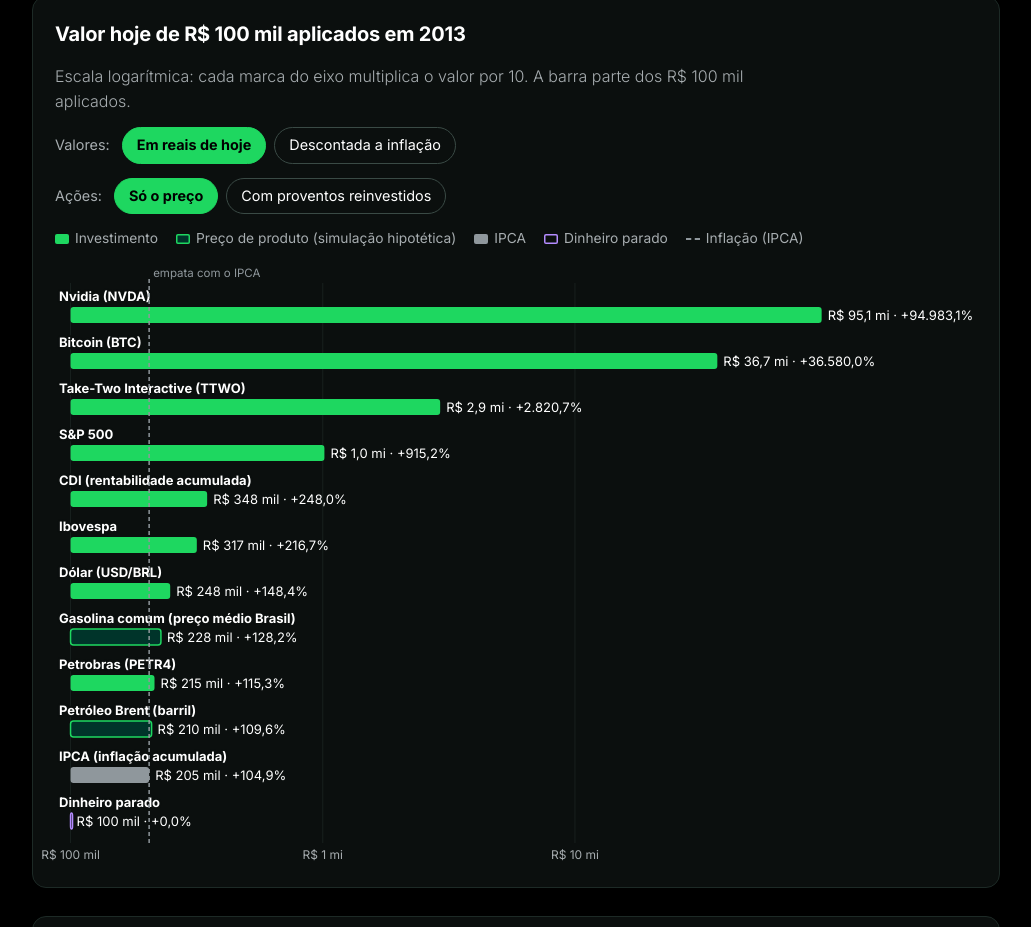
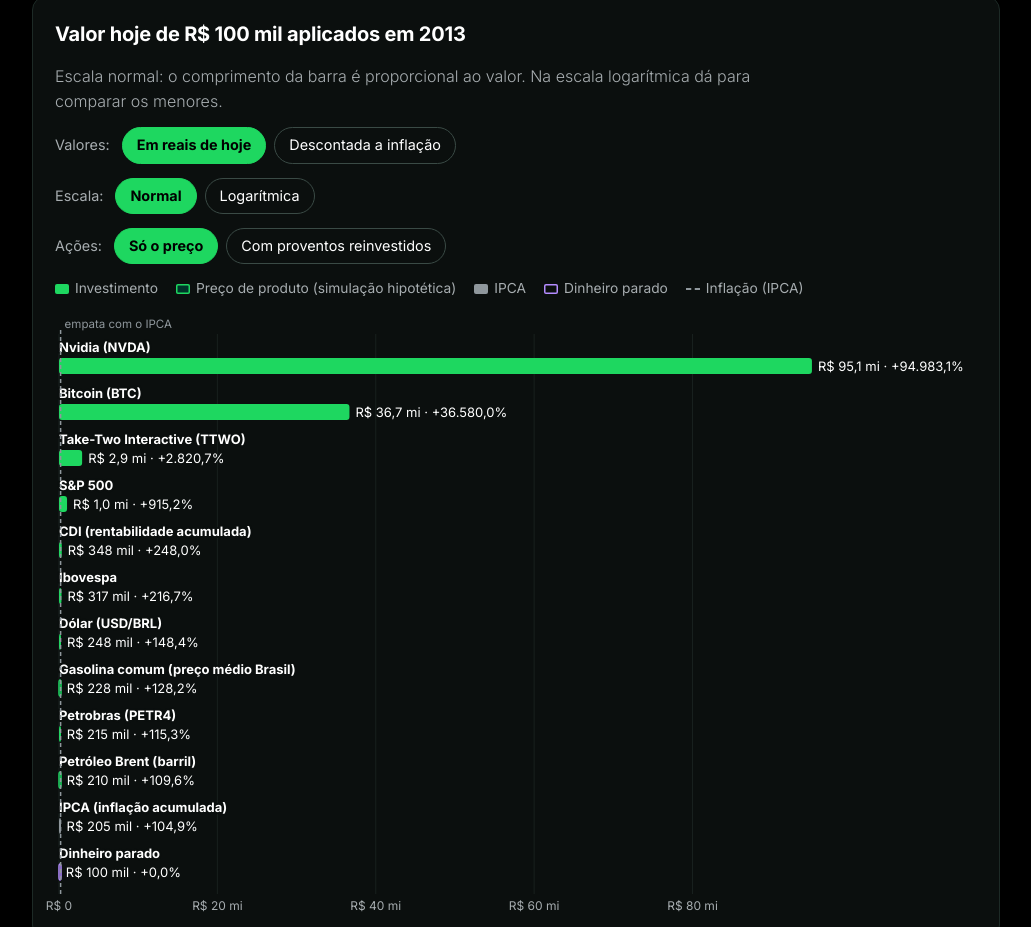
Before and after one commit to guivaraschinalves/liberta-dados, a plain HTML site: page index.html in a window 1280 px wide. Shown: the part 429-1356 px from the top of the page, without its empty margins (124-1155 px from the left). Drawn offline with Linux system fonts and the light colour scheme.

Commit message:
Escala normal ou logarítmica nos dois gráficos (barras abrem na normal, trajetória na logarítmica)
Co-Authored-By: Claude Opus 5.5 <noreply@anthropic.com>

```diff
--- a/index.html
+++ b/index.html
@@ -112,11 +112,16 @@
 
   <section class="cartao">
     <h2>Valor hoje de R$ 100 mil aplicados em 2013</h2>
-    <p class="sub">Escala logarítmica: cada marca do eixo multiplica o valor por 10. A barra parte dos R$ 100 mil aplicados.</p>
+    <p class="sub" id="sub-barras"></p>
     <div class="controles">
       <span class="rot">Valores:</span>
       <button class="botao" data-real="0" aria-pressed="true">Em reais de hoje</button>
       <button class="botao" data-real="1" aria-pressed="false">Descontada a inflação</button>
+    </div>
+    <div class="controles">
+      <span class="rot">Escala:</span>
+      <button class="botao" data-escala-b="normal" aria-pressed="true">Normal</button>
+      <button class="botao" data-escala-b="log" aria-pressed="false">Logarítmica</button>
     </div>
     <div class="controles">
       <span class="rot">Ações:</span>
@@ -135,11 +140,16 @@
 
   <section class="cartao">
     <h2>Trajetória de R$ 100 mil, mês a mês, em reais</h2>
-    <p class="sub">Escolha um ativo para destacar. CDI, IPCA e dinheiro parado ficam sempre à vista; escala logarítmica.</p>
+    <p class="sub">Escolha um ativo para destacar. CDI, IPCA e dinheiro parado ficam sempre à vista. Na escala logarítmica, a mesma inclinação é o mesmo rendimento percentual.</p>
     <div class="controles">
       <span class="rot">Valores:</span>
       <button class="botao" data-real="0" aria-pressed="true">Em reais de hoje</button>
       <button class="botao" data-real="1" aria-pressed="false">Descontada a inflação</button>
+    </div>
+    <div class="controles">
+      <span class="rot">Escala:</span>
+      <button class="botao" data-escala-l="normal" aria-pressed="false">Normal</button>
+      <button class="botao" data-escala-l="log" aria-pressed="true">Logarítmica</button>
     </div>
     <div class="chips" id="chips"></div>
     <div class="legenda">
@@ -188,7 +198,15 @@
   const A = R.ativos;
   const porId = Object.fromEntries(A.map(a => [a.id, a]));
   const svgNS = "http://www.w3.org/2000/svg";
-  let modo = "preco", selecionado = "nvda", real = false;
+  let modo = "preco", selecionado = "nvda", real = false, escalaB = "normal", escalaL = "log";
+  // Marcas "redondas" para eixo linear de 0 a max
+  function marcasLin(max) {
+    const bruto = max / 5, p = 10 ** Math.floor(Math.log10(bruto)), n = bruto / p;
+    const passo = (n <= 1 ? 1 : n <= 2 ? 2 : n <= 2.5 ? 2.5 : n <= 5 ? 5 : 10) * p, t = [];
+    for (let v = 0; v <= max * 1.0001; v += passo) t.push(v);
+    return t;
+  }
+  const rotEixo = (v, rs) => v === 0 ? (rs ? "R$ 0" : "0") : (rs ? "R$ " : "") + (v >= 1e6 ? nf(v % 1e6 ? 1 : 0).format(v / 1e6) + " mi" : nf(0).format(v / 1e3) + " mil");
 
   const nf = (d, min = d) => new Intl.NumberFormat("pt-BR", { minimumFractionDigits: min, maximumFractionDigits: d });
   const pct = (x, d = 1) => (x >= 0 ? "+" : "−") + nf(d).format(Math.abs(x * 100)) + "%";
@@ -255,16 +273,20 @@
     const lista = [...A, parado].filter(a => !(real && a.id === "ipca")).sort((x, y) => vb(y) - vb(x));
     const H = topo + lista.length * lin + base;
     const svg = el("svg", { viewBox: `0 0 ${W} ${H}`, role: "img",
-      "aria-label": "Valor hoje de R$ 100 mil aplicados em 2013, por ativo, em escala logarítmica" }, box);
-    const lo = Math.log10(Math.min(1e5, ...lista.map(vb)) * 0.9), hi = Math.log10(Math.max(...lista.map(vb)) * 1.05);
+      "aria-label": "Valor hoje de R$ 100 mil aplicados em 2013, por ativo" }, box);
+    const logB = escalaB === "log", maxB = Math.max(...lista.map(vb));
+    const lo = Math.log10(Math.min(1e5, ...lista.map(vb)) * 0.9), hi = Math.log10(maxB * 1.05);
     const x0 = 4, x1 = W - (W < 560 ? 92 : 150);
-    const X = v => x0 + (Math.log10(v) - lo) / (hi - lo) * (x1 - x0);
+    const X = logB ? v => x0 + (Math.log10(v) - lo) / (hi - lo) * (x1 - x0) : v => x0 + v / (maxB * 1.02) * (x1 - x0);
+    document.getElementById("sub-barras").textContent = logB
+      ? "Escala logarítmica: cada marca do eixo multiplica o valor por 10. A barra parte dos R$ 100 mil aplicados."
+      : "Escala normal: o comprimento da barra é proporcional ao valor. Na escala logarítmica dá para comparar os menores.";
     const gG = el("g", { class: "grade" }, svg), gE = el("g", { class: "eixo" }, svg);
-    for (let e = 5; e <= 9; e++) {
-      const v = 10 ** e; if (Math.log10(v) > hi) break;
+    const marcasB = logB ? [1e5, 1e6, 1e7, 1e8, 1e9].filter(v => Math.log10(v) <= hi) : marcasLin(maxB);
+    for (const v of marcasB) {
       el("line", { x1: X(v), x2: X(v), y1: topo - 6, y2: H - base + 2 }, gG);
       const t = el("text", { x: X(v), y: H - 6, "text-anchor": "middle" }, gE);
-      t.textContent = v >= 1e6 ? `R$ ${v / 1e6} mi` : `R$ ${v / 1e3} mil`;
+      t.textContent = rotEixo(v, true);
     }
     lista.forEach((a, i) => {
       const y = topo + i * lin;
@@ -272,7 +294,7 @@
       const cor = a.id === "ipca" ? "var(--ipca)" : a.id === "parado" ? "var(--cartao)" : a.tipo.startsWith("Preço") ? "var(--hipo)" : "var(--verde)";
       const n = el("text", { x: x0, y: y + 12, "font-size": 13, "font-weight": 700, class: "rotulo" }, svg);
       n.textContent = a.nome + (modo === "tr" && a.hoje_tr ? " · com proventos" : "");
-      const a0 = X(Math.min(v, R.capital)), a1 = X(Math.max(v, R.capital));
+      const a0 = logB ? X(Math.min(v, R.capital)) : x0, a1 = logB ? X(Math.max(v, R.capital)) : X(v);
       el("rect", { x: a0, y: y + 18, width: Math.max(2, a1 - a0), height: 16, rx: 3, fill: cor, stroke: a.id === "parado" ? "var(--parado)" : a.tipo.startsWith("Preço") ? "var(--verde)" : "none", "stroke-width": 1.5 }, svg);
       const val = el("text", { x: a1 + 6, y: y + 31, "font-size": 13 }, svg);
       val.textContent = `${reais(v, true)} · ${pct(v / R.capital - 1)}`;
@@ -318,15 +340,16 @@
     const svg = el("svg", { viewBox: `0 0 ${W} ${H}`, role: "img", "aria-label": "Trajetória mensal de R$ 100 mil aplicados em cada ativo" }, box);
     const t0 = Date.parse("2013-11-01"), t1 = Date.parse("2026-12-01");
     const todos = [...A, PARADO].flatMap(a => traj(a).map(p => p[1]));
-    const lo = Math.log10(Math.min(...todos) * 0.9), hi = Math.log10(Math.max(...todos) * 1.1);
+    const logL = escalaL === "log", maxL = Math.max(...todos);
+    const lo = Math.log10(Math.min(...todos) * 0.9), hi = Math.log10(maxL * 1.1);
     const X = s => m.l + (Date.parse(s) - t0) / (t1 - t0) * (W - m.l - m.r);
-    const Y = v => m.t + (hi - Math.log10(v)) / (hi - lo) * (H - m.t - m.b);
+    const Y = logL ? v => m.t + (hi - Math.log10(v)) / (hi - lo) * (H - m.t - m.b) : v => m.t + (1 - v / (maxL * 1.04)) * (H - m.t - m.b);
     const gG = el("g", { class: "grade" }, svg), gE = el("g", { class: "eixo" }, svg);
-    for (let e = 4; e <= 9; e++) for (const k of [1, 3]) {
-      const v = k * 10 ** e; if (Math.log10(v) < lo || Math.log10(v) > hi) continue;
+    const marcasL = logL ? [1e4, 3e4, 1e5, 3e5, 1e6, 3e6, 1e7, 3e7, 1e8, 3e8, 1e9].filter(v => Math.log10(v) >= lo && Math.log10(v) <= hi) : marcasLin(maxL);
+    for (const v of marcasL) {
       el("line", { x1: m.l, x2: W - m.r, y1: Y(v), y2: Y(v) }, gG);
       const t = el("text", { x: m.l - 8, y: Y(v) + 4, "text-anchor": "end" }, gE);
-      t.textContent = v >= 1e6 ? `${v / 1e6} mi` : `${v / 1e3} mil`;
+      t.textContent = rotEixo(v, false);
     }
     for (let ano = 2014; ano <= 2026; ano += (W < 560 ? 3 : 2)) {
       const t = el("text", { x: X(`${ano}-01-01`), y: H - 8, "text-anchor": "middle" }, gE);
@@ -440,6 +463,16 @@
     document.querySelectorAll("[data-modo]").forEach(x => x.setAttribute("aria-pressed", x === b));
     barras(); linhas();
   });
+  document.querySelectorAll("[data-escala-b]").forEach(b => b.onclick = () => {
+    escalaB = b.dataset.escalaB;
+    document.querySelectorAll("[data-escala-b]").forEach(x => x.setAttribute("aria-pressed", x === b));
+    barras();
+  });
+  document.querySelectorAll("[data-escala-l]").forEach(b => b.onclick = () => {
+    escalaL = b.dataset.escalaL;
+    document.querySelectorAll("[data-escala-l]").forEach(x => x.setAttribute("aria-pressed", x === b));
+    linhas();
+  });
   document.querySelectorAll("[data-real]").forEach(b => b.onclick = () => {
     real = b.dataset.real === "1";
     document.querySelectorAll("[data-real]").forEach(x => x.setAttribute("aria-pressed", x.dataset.real === b.dataset.real));
```
